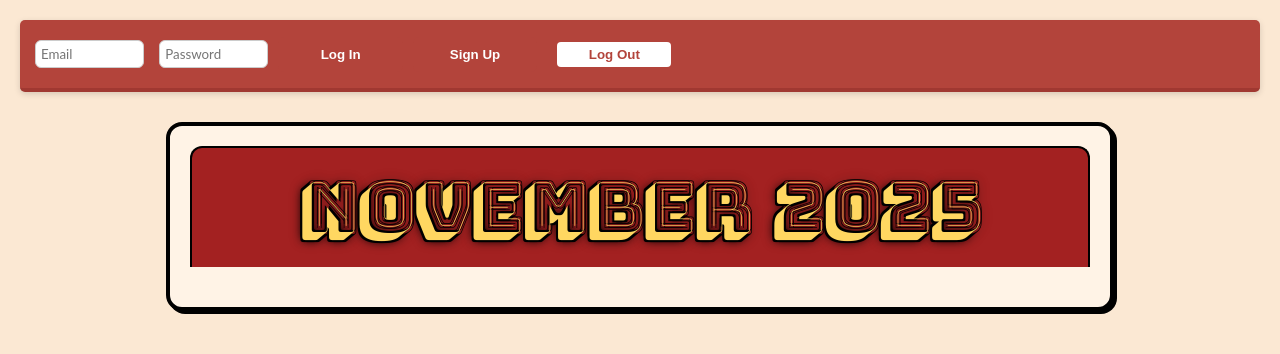
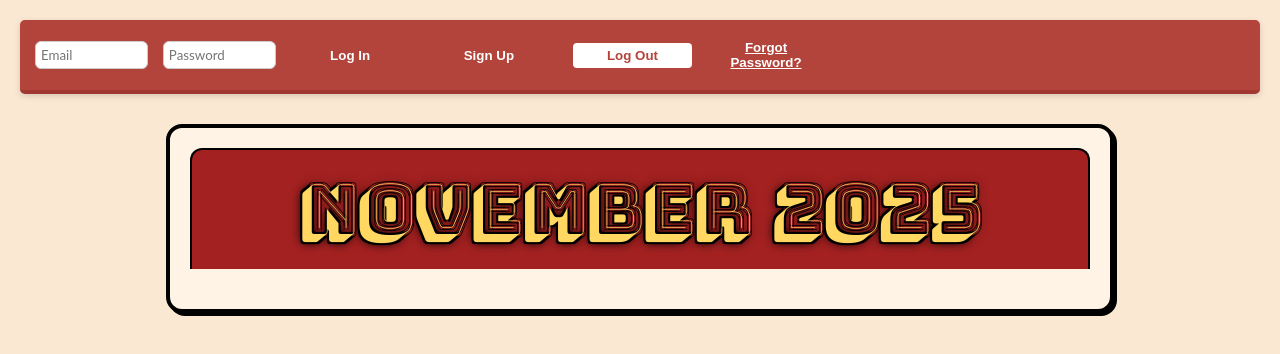
Before and after one commit to CrimsonGriff/VegasVacay25, a plain HTML site: page index.html in a window 1280 px wide. Drawn offline with Linux system fonts and the light colour scheme; no server answers.

Commit message:
Update index.html

```diff
--- a/index.html
+++ b/index.html
@@ -280,6 +280,9 @@ h3 {
           <a href="admin.html" id="adminBtn" style="display: none; background: white; color: #b3443b; padding: 6px 10px; text-decoration: none; border-radius: 4px;">
             Admin
           </a>
+          <button id="forgotPasswordBtn" style="background: none; color: white; text-decoration: underline; border: none; cursor: pointer;">
+            Forgot Password?
+          </button>
         </div>
       </div>
 
```
